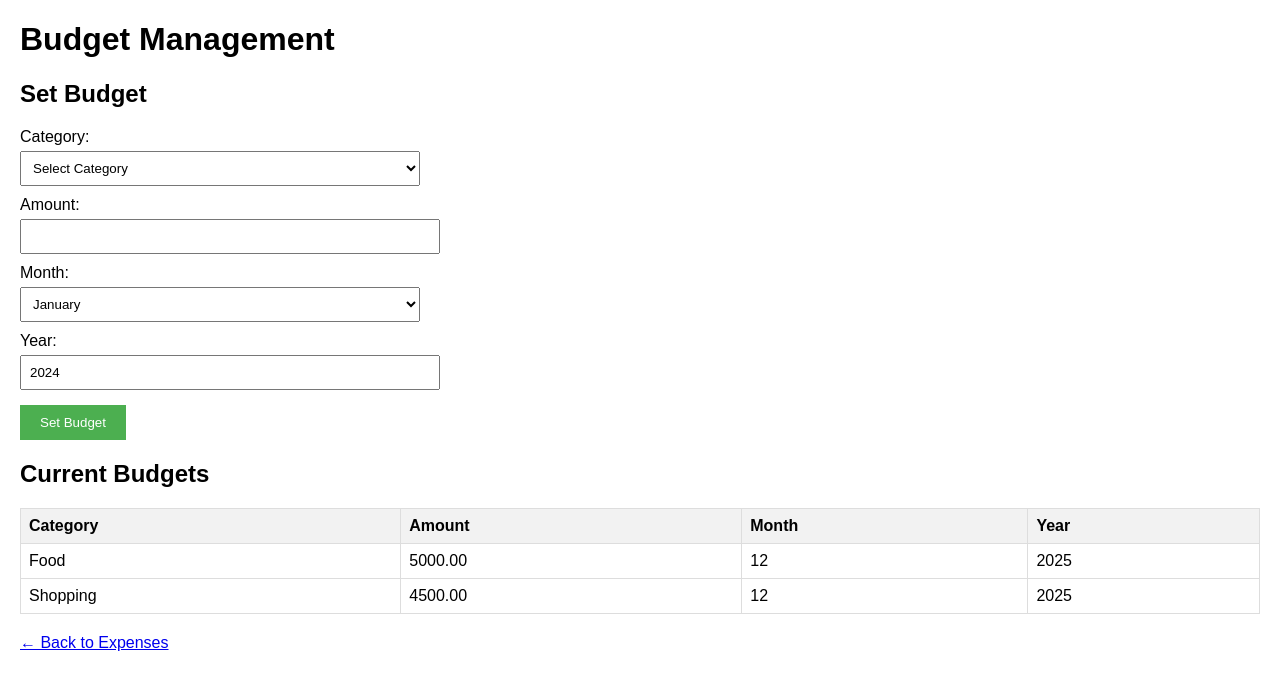
After one commit to Gunavaty/expense-tracker, a Flask app: page /budgets in a window 1280 px wide. The commit adds this page. Shown: the top 690 px of the page. Run offline with Flask 3, Linux system fonts and the light colour scheme.

Commit message:
Add budget management and alert features

```diff
--- a/app.py
+++ b/app.py
@@ -1,4 +1,4 @@
-from flask import Flask, render_template, request, redirect, url_for
+from flask import Flask, render_template, request, redirect, url_for, flash
 from flask_sqlalchemy import SQLAlchemy
 from datetime import datetime, date
 
@@ -15,6 +15,13 @@ class Expense(db.Model):
     amount = db.Column(db.Float, nullable=False)
     category = db.Column(db.String(50), nullable=False)
     description = db.Column(db.String(200))
+
+class Budget(db.Model):
+    id = db.Column(db.Integer, primary_key=True)
+    category = db.Column(db.String(50), nullable=False)
+    amount = db.Column(db.Float, nullable=False)
+    month = db.Column(db.Integer, nullable=False)
+    year = db.Column(db.Integer, nullable=False)
 
 @app.route('/')
 def index():
@@ -50,17 +57,59 @@ def index():
 @app.route('/add', methods=['GET', 'POST'])
 def add_expense():
     if request.method == 'POST':
+        expense_date = datetime.strptime(request.form['date'], '%Y-%m-%d').date()
+        amount = float(request.form['amount'])
+        category = request.form['category']
+
         expense = Expense(
-            date=datetime.strptime(request.form['date'], '%Y-%m-%d').date(),
-            amount=float(request.form['amount']),
-            category=request.form['category'],
+            date=expense_date,
+            amount=amount,
+            category=category,
             description=request.form['description']
         )
         db.session.add(expense)
         db.session.commit()
+
+        # Check budget alert
+        budget = Budget.query.filter_by(
+            category=category,
+            month=expense_date.month,
+            year=expense_date.year
+        ).first()
+
+        if budget:
+            month_expenses = Expense.query.filter(
+                Expense.category == category,
+                db.extract('month', Expense.date) == expense_date.month,
+                db.extract('year', Expense.date) == expense_date.year
+            ).all()
+            total_spent = sum(exp.amount for exp in month_expenses)
+
+            if total_spent > budget.amount:
+                flash(f'Budget exceeded for {category}! Spent: {total_spent:.2f}, Budget: {budget.amount:.2f}')
+
         return redirect(url_for('index'))
 
     return render_template('add.html')
+
+@app.route('/budgets', methods=['GET', 'POST'])
+def budgets():
+    db.create_all()
+
+    if request.method == 'POST':
+        budget = Budget(
+            category=request.form['category'],
+            amount=float(request.form['amount']),
+            month=int(request.form['month']),
+            year=int(request.form['year'])
+        )
+        db.session.add(budget)
+        db.session.commit()
+        flash('Budget set!')
+        return redirect(url_for('budgets'))
+
+    budgets = Budget.query.all()
+    return render_template('budgets.html', budgets=budgets)
 
 if __name__ == '__main__':
     with app.app_context():
--- /dev/null
+++ b/templates/budgets.html
@@ -0,0 +1,93 @@
+<!DOCTYPE html>
+<html>
+<head>
+    <title>Budgets</title>
+    <style>
+        body { font-family: Arial; margin: 20px; }
+        table { border-collapse: collapse; width: 100%; margin-top: 20px; }
+        th, td { border: 1px solid #ddd; padding: 8px; text-align: left; }
+        th { background-color: #f2f2f2; }
+        form { max-width: 400px; margin: 20px 0; }
+        label { display: block; margin-top: 10px; }
+        input, select { width: 100%; padding: 8px; margin-top: 5px; }
+        button { background: #4CAF50; color: white; padding: 10px 20px; margin-top: 15px; border: none; }
+        .back-link { margin-top: 20px; }
+        .message { background: lightgreen; padding: 10px; margin: 10px 0; }
+    </style>
+</head>
+<body>
+    <h1>Budget Management</h1>
+
+    {% with messages = get_flashed_messages() %}
+        {% if messages %}
+            {% for message in messages %}
+                <div class="message">{{ message }}</div>
+            {% endfor %}
+        {% endif %}
+    {% endwith %}
+
+    <h2>Set Budget</h2>
+    <form method="POST">
+        <label>Category:</label>
+        <select name="category" required>
+            <option value="">Select Category</option>
+            <option value="Food">Food</option>
+            <option value="Transport">Transport</option>
+            <option value="Entertainment">Entertainment</option>
+            <option value="Shopping">Shopping</option>
+            <option value="Bills">Bills</option>
+            <option value="Other">Other</option>
+        </select>
+
+        <label>Amount:</label>
+        <input type="number" name="amount" step="0.01" min="0" required>
+
+        <label>Month:</label>
+        <select name="month" required>
+            <option value="1">January</option>
+            <option value="2">February</option>
+            <option value="3">March</option>
+            <option value="4">April</option>
+            <option value="5">May</option>
+            <option value="6">June</option>
+            <option value="7">July</option>
+            <option value="8">August</option>
+            <option value="9">September</option>
+            <option value="10">October</option>
+            <option value="11">November</option>
+            <option value="12">December</option>
+        </select>
+
+        <label>Year:</label>
+        <input type="number" name="year" value="2024" required>
+
+        <button type="submit">Set Budget</button>
+    </form>
+
+    <h2>Current Budgets</h2>
+    <table>
+        <tr>
+            <th>Category</th>
+            <th>Amount</th>
+            <th>Month</th>
+            <th>Year</th>
+        </tr>
+        {% for budget in budgets %}
+        <tr>
+            <td>{{ budget.category }}</td>
+            <td>{{ "%.2f"|format(budget.amount) }}</td>
+            <td>{{ budget.month }}</td>
+            <td>{{ budget.year }}</td>
+        </tr>
+        {% else %}
+        <tr>
+            <td colspan="4">No budgets set</td>
+        </tr>
+        {% endfor %}
+    </table>
+
+    <div class="back-link">
+        <a href="/">← Back to Expenses</a>
+    </div>
+</body>
+</html>
--- a/test_app.py
+++ b/test_app.py
@@ -37,7 +37,7 @@ class ExpenseTrackerTest(unittest.TestCase):
         self.assertEqual(response.status_code, 200)
 
         with app.app_context():
-            expense = Expense.query.first()
+            expense = Expense.query.filter_by(amount=25.50).first()
             self.assertIsNotNone(expense)
             self.assertEqual(expense.amount, 25.50)
 
```
Also changed, not shown: templates/index.html (+9 -0 lines), README.md, instance/expenses.db.
